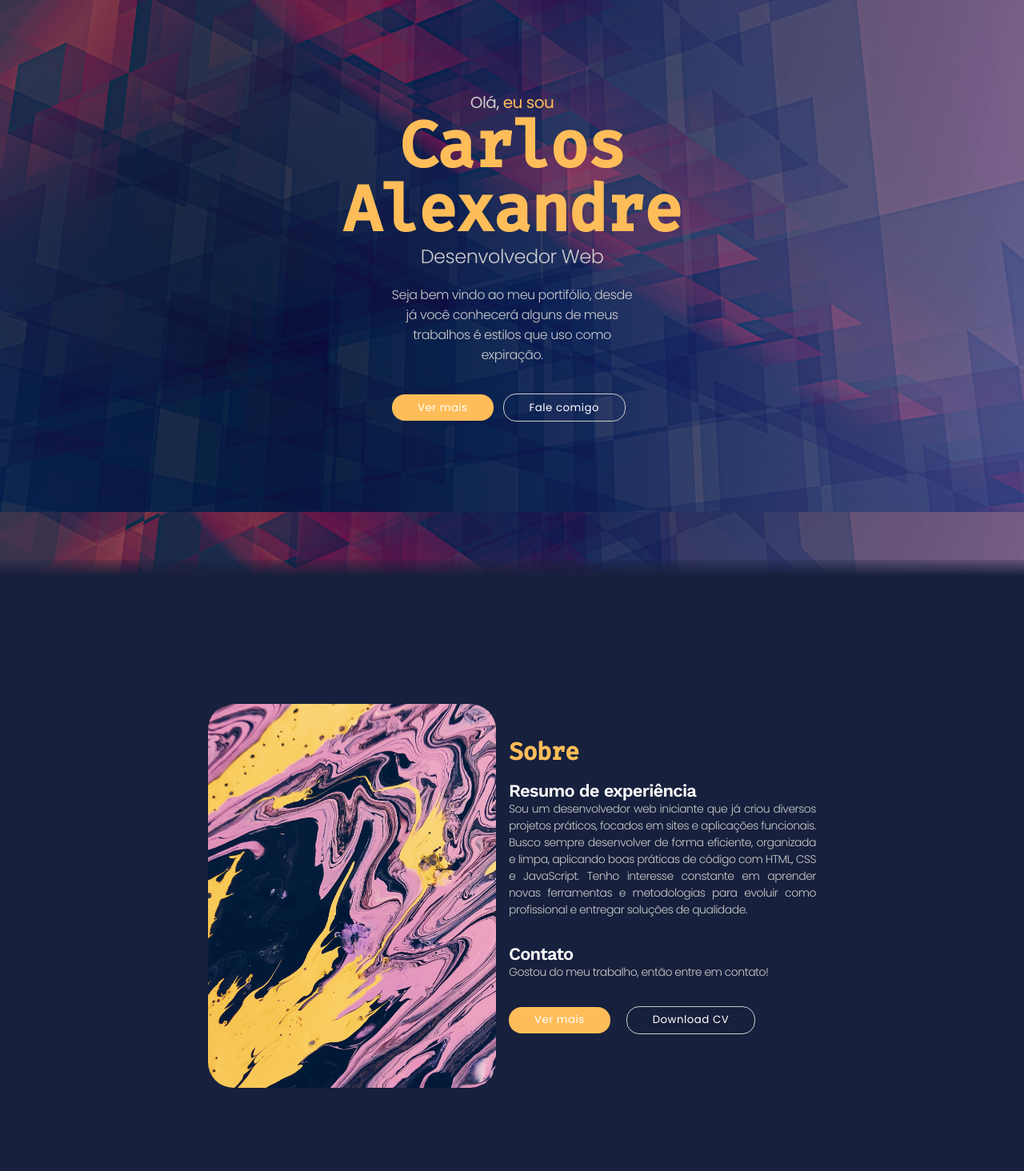
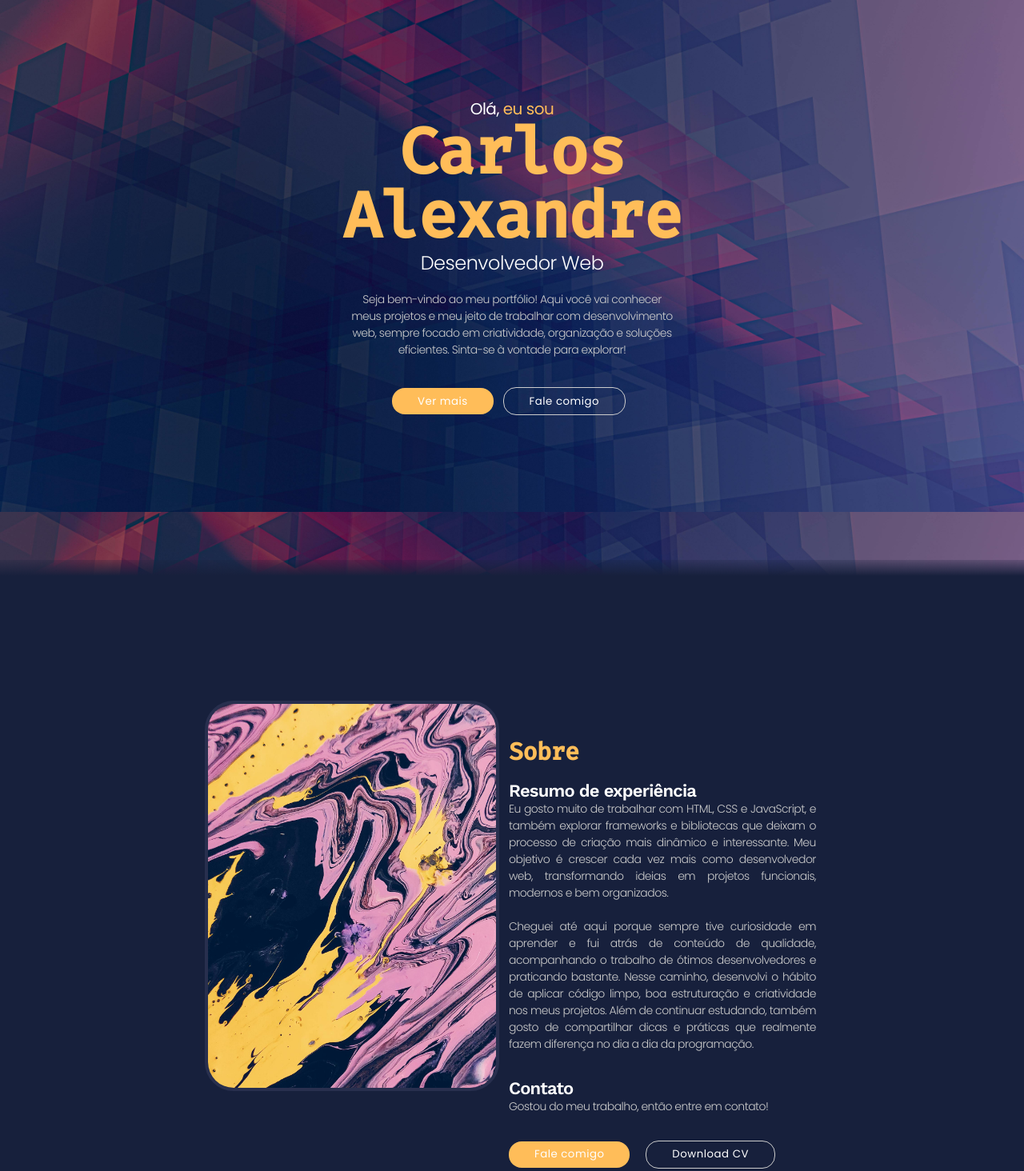
Before and after one commit to ominixjs/Meu-Portifolio, a plain HTML site: page index.html in a window 1280 px wide. Shown: the part 80-1544 px from the top of the page at 80% size. Drawn offline with nearby package versions, Linux system fonts and the light colour scheme.

Commit message:
Pequenos reparos e adicionando formspree e scrollreveal

```diff
--- a/dist/sass/colors.scss
+++ b/dist/sass/colors.scss
@@ -7,3 +7,4 @@ $color-secundary-transparent: rgba(89, 175, 255, 0.4);
 $color-bg-primary: #17203c;
 $color-bg-secundary: #101a36;
 $color-border: #4f5377;
+$color-border-transparent: rgba(79, 83, 119, 0.3);
--- a/dist/sass/home.scss
+++ b/dist/sass/home.scss
@@ -77,6 +77,7 @@
     & p.txtMiniTitle {
       font-size: 20px;
       font-weight: 400;
+      color: colors.$color-title;
 
       & span {
         color: colors.$color-primary;
@@ -85,10 +86,12 @@
 
     & p.txtPro {
       font-size: 24px;
+      color: colors.$color-title;
     }
 
     & p.txtPrf {
-      max-width: 60%;
+      max-width: 80%;
+      font-size: 14px;
     }
 
     & button {
@@ -110,6 +113,7 @@
     height: 60%;
     object-fit: cover;
     border-radius: 2rem;
+    outline: 4px solid colors.$color-border-transparent;
   }
 
   & div.info {
@@ -236,6 +240,12 @@
       height: 300px;
       border: 1px solid colors.$color-border;
       border-radius: 0.4rem;
+      transition: outline-color 300ms;
+      outline: 4px solid transparent;
+
+      &:hover {
+        outline-color: colors.$color-border-transparent;
+      }
 
       & img {
         width: 5rem;
@@ -264,6 +274,7 @@
     height: 60%;
     object-fit: cover;
     border-radius: 2rem;
+    outline: 4px solid colors.$color-border-transparent;
   }
 
   & .info {
--- a/index.html
+++ b/index.html
@@ -5,11 +5,12 @@
     <meta name="viewport" content="width=device-width, initial-scale=1.0" />
     <title>Portifolio</title>
     <link rel="stylesheet" href="src/css/global.css" />
+    <script src="https://unpkg.com/scrollreveal"></script>
   </head>
   <body>
     <header>
       <nav class="navbar">
-        <h1 class="txtLogo">Ominix<span>js</span></h1>
+        <h1 class="txt-logo">Ominix<span>js</span></h1>
         <ul class="list-nav">
           <li><a href="#home">Inicio</a></li>
           <li><a href="#about">Sobre</a></li>
@@ -41,47 +42,68 @@
     <section id="home">
       <div class="intro">
         <p class="txtMiniTitle">Olá, <span>eu sou</span></p>
-        <h2>Carlos Alexandre</h2>
+        <h2 class="title">Carlos Alexandre</h2>
         <p class="txtPro">Desenvolvedor Web</p>
         <br />
 
         <p class="txtPrf">
-          Seja bem vindo ao meu portifólio, desde já você conhecerá alguns de
-          meus trabalhos é estilos que uso como expiração.
+          Seja bem-vindo ao meu portfólio! Aqui você vai conhecer meus projetos
+          e meu jeito de trabalhar com desenvolvimento web, sempre focado em
+          criatividade, organização e soluções eficientes. Sinta-se à vontade
+          para explorar!
         </p>
 
         <br /><br />
         <div>
           <a href="#about">
-            <button type="button" class="button-primary">Ver mais</button>
+            <button type="button" class="button-home button-primary">
+              Ver mais
+            </button>
           </a>
           <a href="#contact">
-            <button type="button" class="button-secundary">Fale comigo</button>
+            <button type="button" class="button-home button-secundary">
+              Fale comigo
+            </button>
           </a>
         </div>
       </div>
     </section>
 
     <section id="about">
-      <img src="assets/img/img_about.jpg" alt="ilustração" />
+      <img src="assets/img/img_about.jpg" alt="ilustração" id="img-show" />
       <div class="info">
-        <h2>Sobre</h2>
-        <h3>Resumo de experiência</h3>
-        <p>
-          Sou um desenvolvedor web iniciante que já criou diversos projetos
-          práticos, focados em sites e aplicações funcionais. Busco sempre
-          desenvolver de forma eficiente, organizada e limpa, aplicando boas
-          práticas de código com HTML, CSS e JavaScript. Tenho interesse
-          constante em aprender novas ferramentas e metodologias para evoluir
-          como profissional e entregar soluções de qualidade.
+        <h2 id="title_about">Sobre</h2>
+        <h3 id="subt_about">Resumo de experiência</h3>
+        <p id="prf_about">
+          Eu gosto muito de trabalhar com HTML, CSS e JavaScript, e também
+          explorar frameworks e bibliotecas que deixam o processo de criação
+          mais dinâmico e interessante. Meu objetivo é crescer cada vez mais
+          como desenvolvedor web, transformando ideias em projetos funcionais,
+          modernos e bem organizados.
+          <br /><br />
+          Cheguei até aqui porque sempre tive curiosidade em aprender e fui
+          atrás de conteúdo de qualidade, acompanhando o trabalho de ótimos
+          desenvolvedores e praticando bastante. Nesse caminho, desenvolvi o
+          hábito de aplicar código limpo, boa estruturação e criatividade nos
+          meus projetos. Além de continuar estudando, também gosto de
+          compartilhar dicas e práticas que realmente fazem diferença no dia a
+          dia da programação.
         </p>
 
-        <h3>Contato</h3>
-        <p>Gostou do meu trabalho, então entre em contato!</p>
-        <a href="#skills">
-          <button type="button" class="button-primary">Ver mais</button>
+        <h3 id="subt_about">Contato</h3>
+        <p id="prf_about">Gostou do meu trabalho, então entre em contato!</p>
+        <a href="#contact" title="entrar em contato">
+          <button type="button" class="button-about button-primary">
+            Fale comigo
+          </button>
         </a>
-        <button type="button" class="button-secundary">Download CV</button>
+        <button
+          type="button"
+          class="button-about button-secundary"
+          title="baixar curriculo"
+        >
+          Download CV
+        </button>
       </div>
     </section>
 
@@ -197,17 +219,22 @@
         <h2>Fale comigo</h2>
         <p>Entre em contato para trabalharmos juntos</p>
 
-        <form action="#" method="get" class="form">
-          <label for="name">Nome</label>
-          <input type="text" name="fullName" id="fullName" />
+        <form
+          action="https://formspree.io/f/meorkepv"
+          method="post"
+          class="form"
+          id="form"
+        >
+          <label for="email">Email</label>
+          <input type="text" name="email" id="email" />
           <label for="subject">Assunto</label>
           <input type="text" name="subject" id="subject" />
           <label for="msg">Mensagem</label>
           <textarea name="msg" id="msg"></textarea>
+          <br /><br />
+
+          <button type="submit" class="button-send">Enviar</button>
         </form>
-        <br /><br />
-
-        <button type="button" class="button-send">Enviar</button>
       </div>
     </section>
 
@@ -220,6 +247,7 @@
             <li><a href="http://pexels.com" target="_blank">Pexels</a></li>
             <li><a href="http://flaticon.com" target="_blank">Flaticon</a></li>
             <li><a href="http://icons8.com" target="_blank">Icons8</a></li>
+            <li><a href=https://scrollrevealjs.org/">Scrollrevealjs</a></li>
           </ul>
           <ul class="list-nav-footer">
             <h3>Navegação</h3>
@@ -250,8 +278,11 @@
           <a href="http://icons8.com">Icons8</a>,
           <a href="http://flaticon.com">Flaticon</a> e
           <a href="http://pexels.com">Pexels</a>
+
         </p>
       </div>
     </footer>
+
+    <script src="src/scrollrveal.js"></script>
   </body>
 </html>
--- a/src/css/global.css
+++ b/src/css/global.css
@@ -193,15 +193,18 @@ ul {
 #home .intro p.txtMiniTitle {
   font-size: 20px;
   font-weight: 400;
+  color: #ffffff;
 }
 #home .intro p.txtMiniTitle span {
   color: #ffbd59;
 }
 #home .intro p.txtPro {
   font-size: 24px;
+  color: #ffffff;
 }
 #home .intro p.txtPrf {
-  max-width: 60%;
+  max-width: 80%;
+  font-size: 14px;
 }
 #home .intro button {
   margin-right: 0.5rem;
@@ -220,6 +223,7 @@ ul {
   height: 60%;
   object-fit: cover;
   border-radius: 2rem;
+  outline: 4px solid rgba(79, 83, 119, 0.3);
 }
 #about div.info {
   height: 50%;
@@ -330,6 +334,11 @@ ul {
   height: 300px;
   border: 1px solid #4f5377;
   border-radius: 0.4rem;
+  transition: outline-color 300ms;
+  outline: 4px solid transparent;
+}
+#works .scroll-cards div:hover {
+  outline-color: rgba(79, 83, 119, 0.3);
 }
 #works .scroll-cards div img {
   width: 5rem;
@@ -354,6 +363,7 @@ ul {
   height: 60%;
   object-fit: cover;
   border-radius: 2rem;
+  outline: 4px solid rgba(79, 83, 119, 0.3);
 }
 #contact .info {
   width: 30%;
--- /dev/null
+++ b/src/scrollrveal.js
@@ -0,0 +1,25 @@
+const timer = {
+  opacity: 0,
+  duration: 600,
+};
+
+// Sections:
+
+// header e homepage
+ScrollReveal().reveal(".navbar", { ...timer });
+ScrollReveal().reveal(".txtMiniTitle", { ...timer });
+ScrollReveal().reveal(".title", { ...timer, delay: 300 });
+ScrollReveal().reveal(".txtPro", { ...timer, delay: 600 });
+ScrollReveal().reveal(".txtPrf", { ...timer, delay: 900 });
+ScrollReveal().reveal(".button-home", { ...timer, delay: 1200 });
+
+// About
+ScrollReveal().reveal("#img-show", {
+  ...timer,
+  origin: "left",
+  distance: "4rem",
+});
+ScrollReveal().reveal("#title_about", { ...timer });
+ScrollReveal().reveal("#subt_about", { ...timer, delay: 400, interval: 1000 });
+ScrollReveal().reveal("#prf_about", { ...timer, delay: 800, interval: 1000 });
+ScrollReveal().reveal(".button-about", { ...timer, delay: 2000, interval: 600 });
```
Also changed, not shown: 1 other file.
